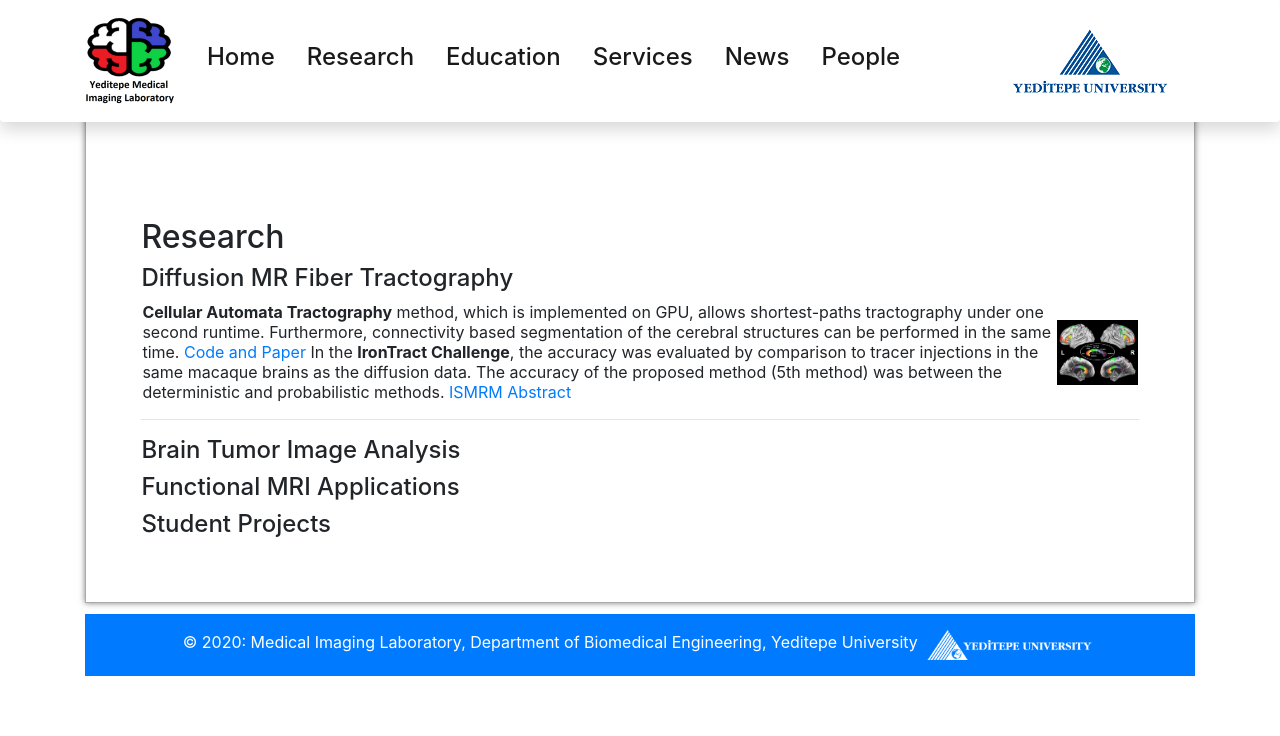
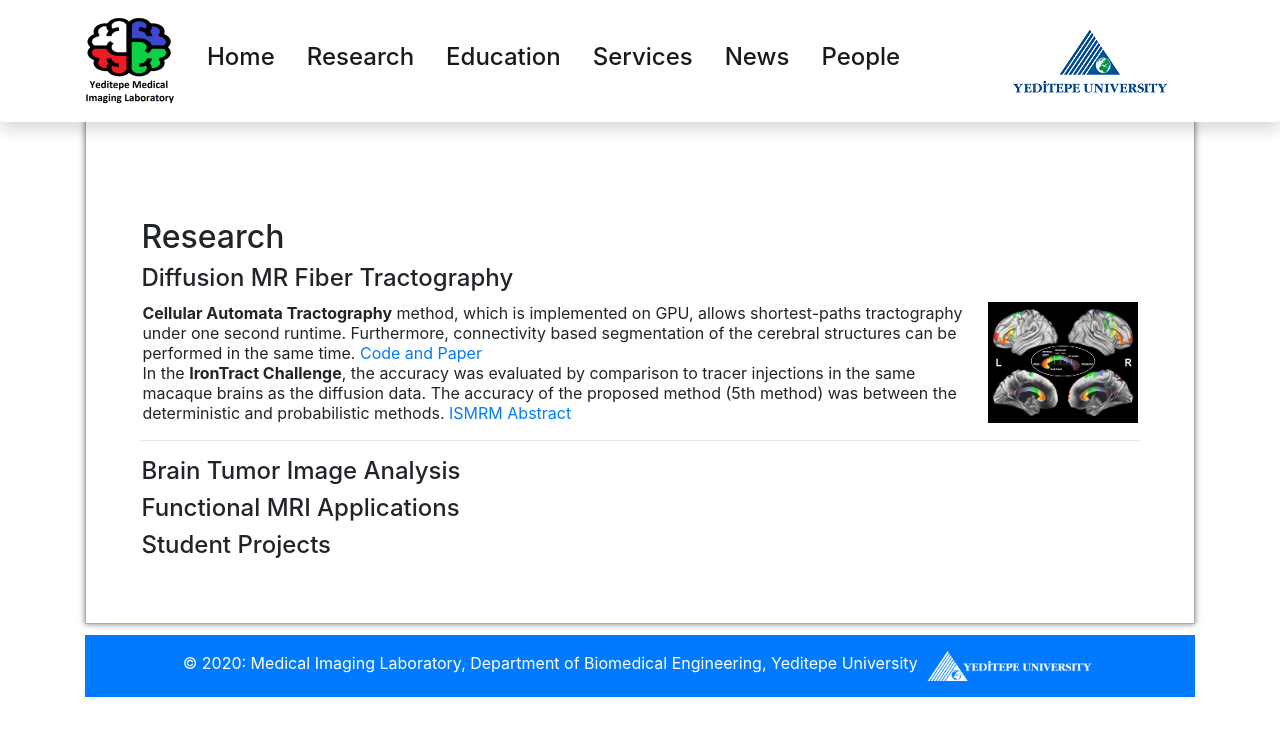
Before and after one commit to ImagingYeditepe/ImagingYeditepe.github.io, a Jekyll site: the page built from research.markdown, in a window 1280 px wide and 1011 px high. Shown: the top 736 px of the window. Built offline with Jekyll 4.4.1, drawn with Linux system fonts in a browser that asks for light colours; nearby versions of some CDN libraries.

Commit message:
Update research.markdown

```diff
--- a/research.markdown
+++ b/research.markdown
@@ -9,7 +9,7 @@
 
 #### Diffusion MR Fiber Tractography
 
-|**Cellular Automata Tractography** method, which is implemented on GPU, allows shortest-paths tractography under one second runtime. Furthermore, connectivity based segmentation of the cerebral structures can be performed in the same time. [Code and Paper](https://github.com/andachamamci/CATractography) In the **IronTract Challenge**, the accuracy was evaluated by comparison to tracer injections in the same macaque brains as the diffusion data. The accuracy of the proposed method (5th method) was between the deterministic and probabilistic methods. [ISMRM Abstract](/docs/challenge_ISMRM_final.pdf) | ![Image](/img/catractography-fig9.jpg) |
+|**Cellular Automata Tractography** method, which is implemented on GPU, allows shortest-paths tractography under one second runtime. Furthermore, connectivity based segmentation of the cerebral structures can be performed in the same time. [Code and Paper](https://github.com/andachamamci/CATractography) <br> In the **IronTract Challenge**, the accuracy was evaluated by comparison to tracer injections in the same macaque brains as the diffusion data. The accuracy of the proposed method (5th method) was between the deterministic and probabilistic methods. [ISMRM Abstract](/docs/challenge_ISMRM_final.pdf) | ![Image](/img/catractography-fig9.jpg) |
 
 ***
 
```
